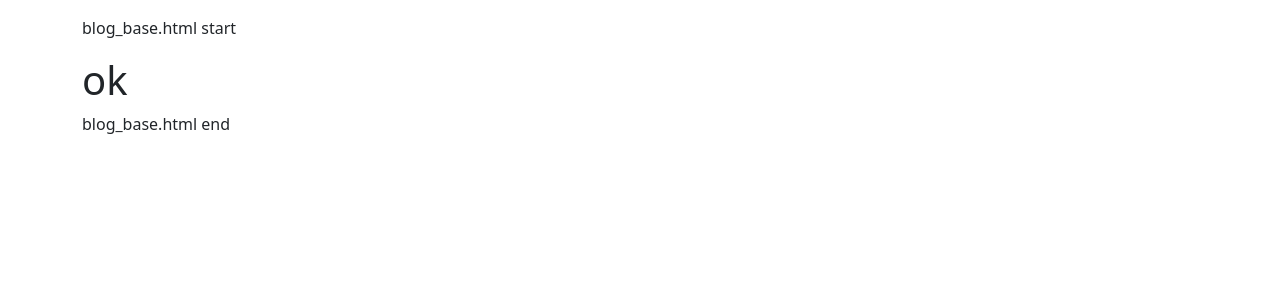
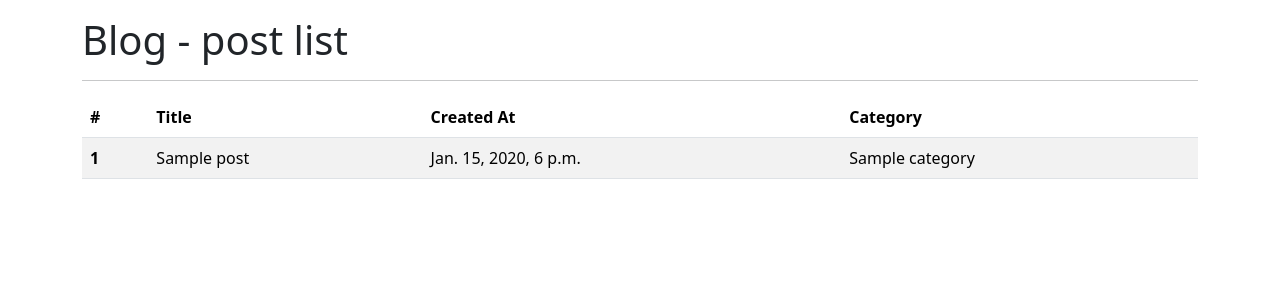
Before and after one commit to labu8712/django-blog-202411, a Django app: page /blog/posts/ in a window 1280 px wide. Shown: the top 300 px of the page. Run offline with Django 5.2, Linux system fonts and the light colour scheme; tables that the repository leaves empty hold one stand-in row (values such as "Sample post"); some libraries are stand-ins or nearby versions.

Commit message:
Add post list page

```diff
--- a/blog/templates/blog/post_list.html
+++ b/blog/templates/blog/post_list.html
@@ -1,7 +1,50 @@
 {% extends "blog_base.html" %}
 
+{% block page_header %}
+    post list
+{% endblock page_header %}
+
 {% block content %}
-    <h1>
-        ok
-    </h1>
+    <table class="table table-striped">
+        <thead>
+            <tr>
+                <th scope="col">
+                    #
+                </th>
+                <th scope="col">
+                    Title
+                </th>
+                <th scope="col">
+                    Created At
+                </th>
+                <th scope="col">
+                    Category
+                </th>
+            </tr>
+        </thead>
+        <tbody>
+            {% for post in posts %}
+                <tr>
+                    <th scope="row">
+                        {{ post.id }}
+                    </th>
+                    <td>
+                        {{ post.title }}
+                    </td>
+                    <td>
+                        {{ post.created_at }}
+                    </td>
+                    <td>
+                        {{ post.category.name }}
+                    </td>
+                </tr>
+            {% empty %}
+                <tr>
+                    <th colspan="4">
+                        No post yet.
+                    </th>
+                </tr>
+            {% endfor %}
+        </tbody>
+    </table>
 {% endblock content %}
--- a/blog/templates/blog_base.html
+++ b/blog/templates/blog_base.html
@@ -5,12 +5,13 @@
 {% endblock subtitle %}
 
 {% block body %}
-    <p>
-        blog_base.html start
-    </p>
+    <h1>
+        Blog -
+        {% block page_header %}
+        {% endblock page_header %}
+    </h1>
+    <hr>
+
     {% block content %}
     {% endblock content %}
-    <p>
-        blog_base.html end
-    </p>
 {% endblock body %}
--- a/blog/views.py
+++ b/blog/views.py
@@ -1,5 +1,8 @@
 from django.shortcuts import render
+
+from blog.models import Post
 
 
 def post_list(request):
-    return render(request, "blog/post_list.html")
+    posts = Post.objects.all()
+    return render(request, "blog/post_list.html", {"posts": posts})
--- a/core/settings.py
+++ b/core/settings.py
@@ -108,7 +108,7 @@ AUTH_PASSWORD_VALIDATORS = [
 
 LANGUAGE_CODE = "en-us"
 
-TIME_ZONE = "UTC"
+TIME_ZONE = "Asia/Taipei"
 
 USE_I18N = True
 
```
